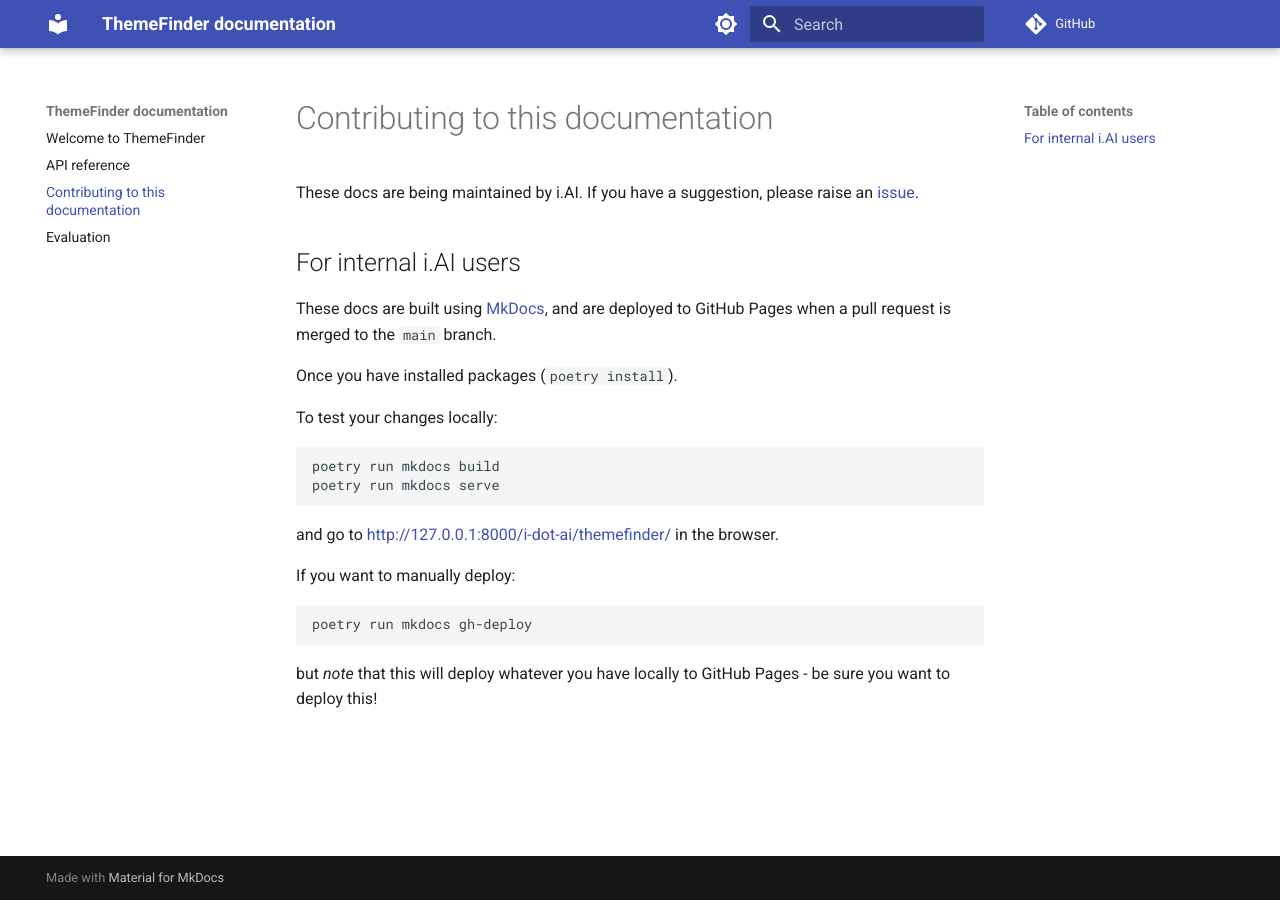
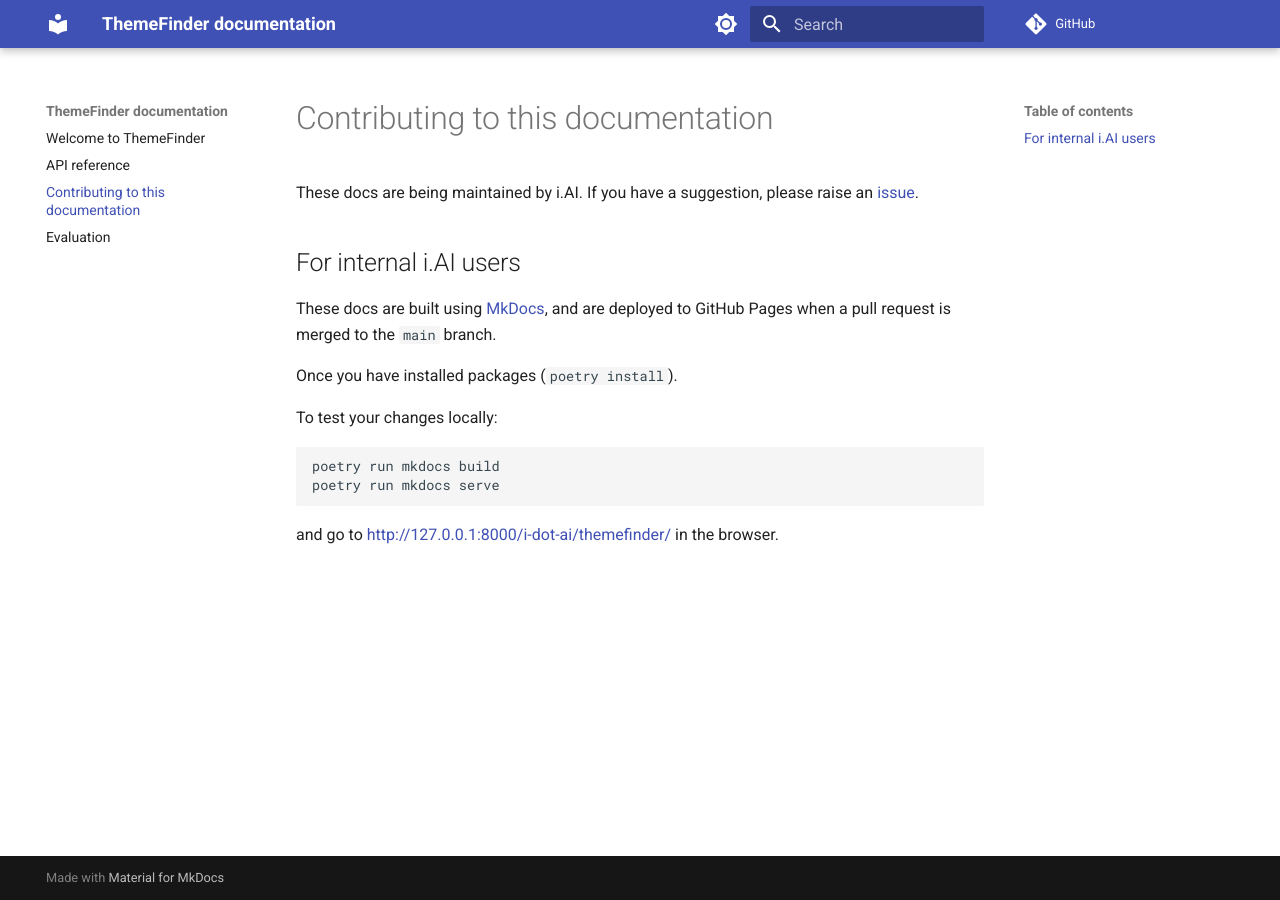
Before and after one commit to rbkc-data-team/themefinder, an MkDocs documentation site: the page built from docs/contributing_to_docs.md, in a window 1280 px wide. Built offline with MkDocs 1.6.1 and Material for MkDocs 9.7.7, drawn with Linux system fonts in a browser that asks for light colours; comment, search, counter and statistics services are not loaded.

Commit message:
don't encourage manual deployment

````diff
--- a/docs/contributing_to_docs.md
+++ b/docs/contributing_to_docs.md
@@ -15,9 +15,3 @@ poetry run mkdocs build
 poetry run mkdocs serve
 ```
 and go to [http://127.0.0.1:8000/i-dot-ai/themefinder/](http://127.0.0.1:8000/i-dot-ai/themefinder/) in the browser.
-
-If you want to manually deploy:
-```
-poetry run mkdocs gh-deploy
-```
-but *note* that this will deploy whatever you have locally to GitHub Pages - be sure you want to deploy this!
````
